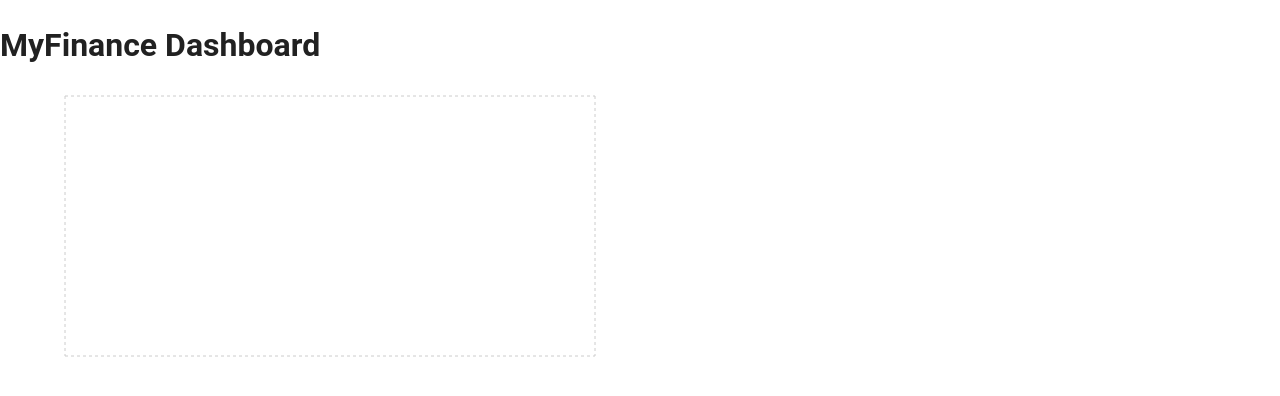
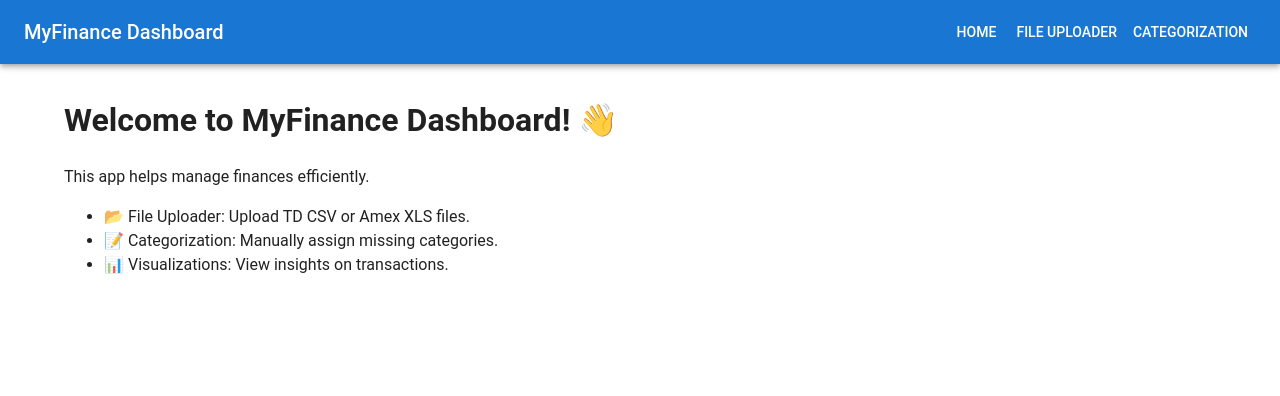
Before and after one commit to yobazy/MyFinance, a React (Create React App) app in the folder frontend/: page / in a window 1280 px wide. Shown: the top 396 px of the page. Built offline with nearby package versions, Linux system fonts and the light colour scheme; no server answers.

Commit message:
updates links

```diff
--- a/frontend/src/App.js
+++ b/frontend/src/App.js
@@ -1,27 +1,40 @@
-import React, { useState, useEffect } from "react";
-import axios from "axios";
-import { BarChart, Bar, XAxis, YAxis, Tooltip, CartesianGrid } from "recharts";
+import React from "react";
+import { BrowserRouter as Router, Routes, Route, Link } from "react-router-dom";
+import { AppBar, Toolbar, Typography, Button, Container } from "@mui/material";
+import Dashboard from "./pages/Dashboard";
+import FileUploader from "./pages/FileUploader";
+import Categorization from "./pages/Categorization";
 
 const App = () => {
-  const [transactions, setTransactions] = useState([]);
+  return (
+    <Router>
+      {/* Navigation Bar */}
+      <AppBar position="static">
+        <Toolbar>
+          <Typography variant="h6" sx={{ flexGrow: 1 }}>
+            MyFinance Dashboard
+          </Typography>
+          <Button color="inherit" component={Link} to="/">
+            Home
+          </Button>
+          <Button color="inherit" component={Link} to="/upload">
+            File Uploader
+          </Button>
+          <Button color="inherit" component={Link} to="/categorization">
+            Categorization
+          </Button>
+        </Toolbar>
+      </AppBar>
 
-  useEffect(() => {
-    axios.get("http://127.0.0.1:8000/api/transactions/")
-      .then(response => setTransactions(response.data))
-      .catch(error => console.error(error));
-  }, []);
-
-  return (
-    <div>
-      <h1>MyFinance Dashboard</h1>
-      <BarChart width={600} height={300} data={transactions}>
-        <CartesianGrid strokeDasharray="3 3" />
-        <XAxis dataKey="date" />
-        <YAxis />
-        <Tooltip />
-        <Bar dataKey="amount" fill="#82ca9d" />
-      </BarChart>
-    </div>
+      {/* Page Content */}
+      <Container sx={{ mt: 4 }}>
+        <Routes>
+          <Route path="/" element={<Dashboard />} />
+          <Route path="/upload" element={<FileUploader />} />
+          <Route path="/categorization" element={<Categorization />} />
+        </Routes>
+      </Container>
+    </Router>
   );
 };
 
```
